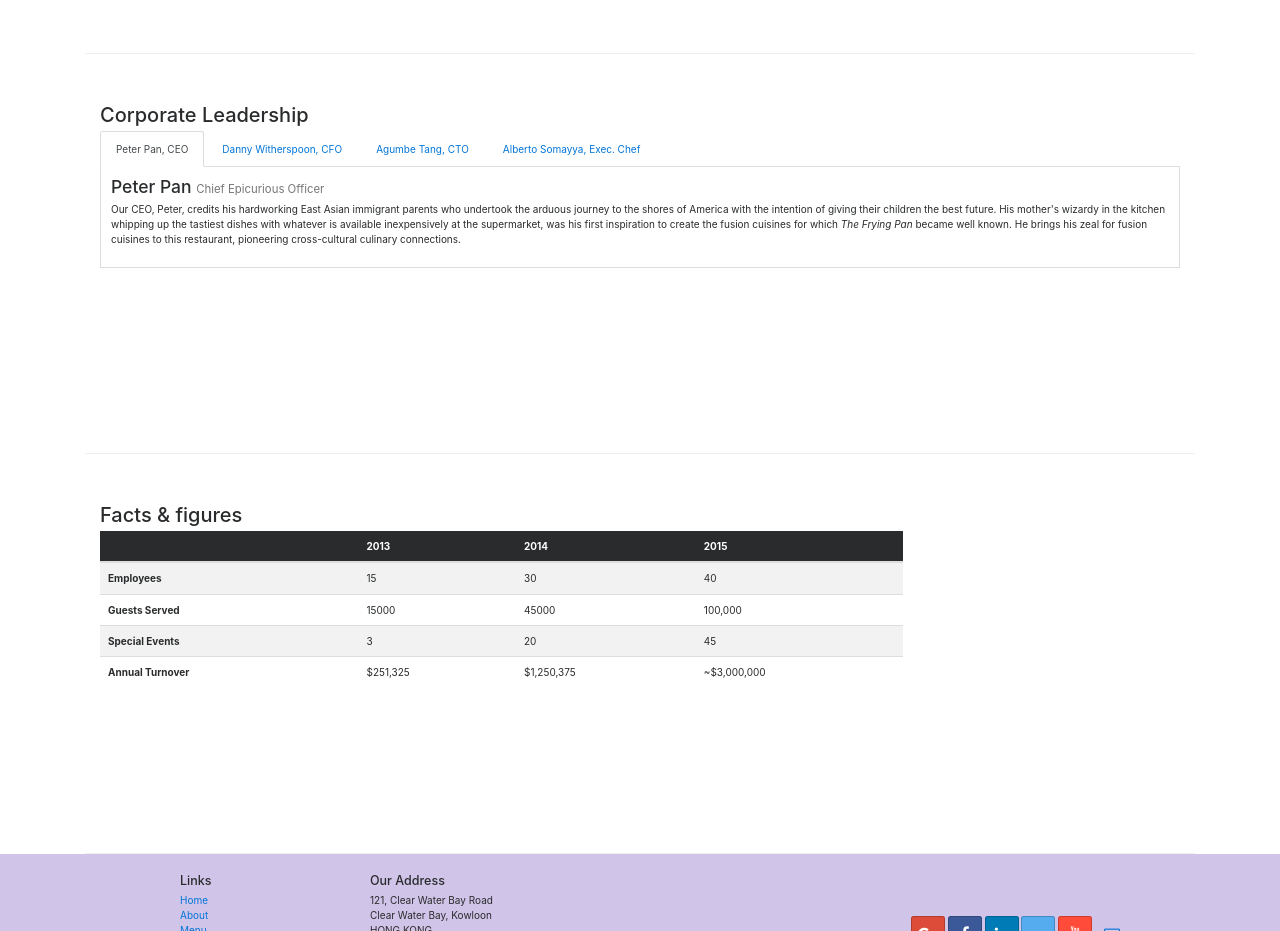
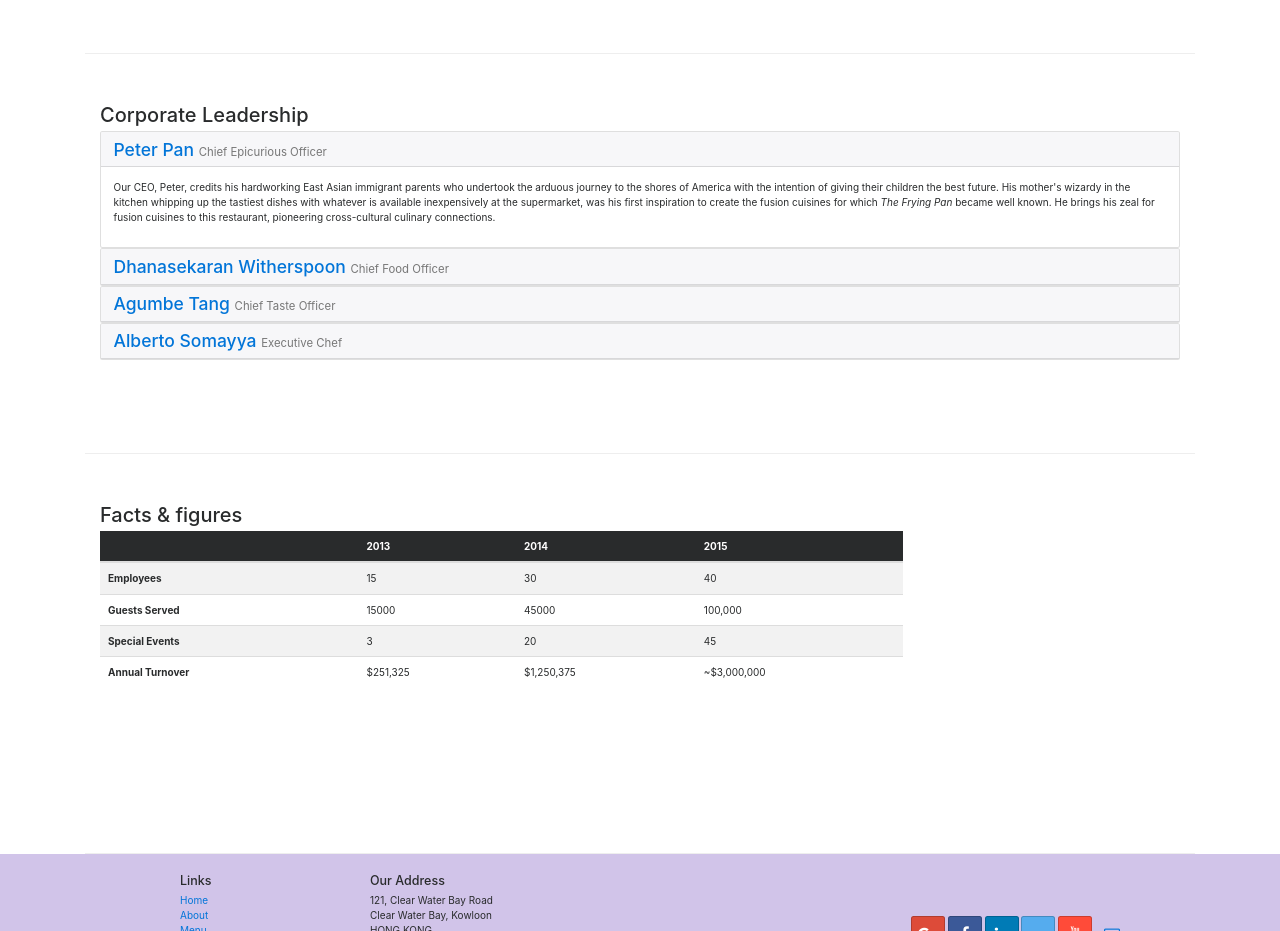
Before and after one commit to ganeshjanamanchi/Bootstrap, a website: page aboutus.html in a window 1280 px wide. Shown: the part 800-1731 px from the top of the page. Drawn offline with nearby package versions, Linux system fonts and the light colour scheme; a script that the page names is missing; some icons are missing.

Commit message:
Collapse and Accordion

```diff
--- a/aboutus.html
+++ b/aboutus.html
@@ -104,39 +104,67 @@
         <div class="row row-content ">
             <div class="col col-sm">
                 <h2>Corporate Leadership</h2>
-                <ul class="nav nav-tabs">
-                  <li class="nav-item">
-                    <a class="nav-link active" href="#peter" role="tab" data-toggle="tab">Peter Pan, CEO</a>
-                  </li>
-                  <li class="nav-item">
-                    <a class="nav-link" href="#danny" role="tab" data-toggle="tab">Danny Witherspoon, CFO</a>
-                  </li>
-                  <li class="nav-item">
-                    <a class="nav-link" href="#agumbe" role="tab" data-toggle="tab">Agumbe Tang, CTO</a>
-                  </li>
-                  <li class="nav-item">
-                    <a class="nav-link" href="#alberto" role="tab" data-toggle="tab">Alberto Somayya, Exec. Chef</a>
-                  </li>
-                </ul>
 
-                <div class="tab-content">
-                  <div role="tabpannel" class="tab-pane fade show active" id="peter">
-                      <h3 class="hidden-xs-down">Peter Pan <small>Chief Epicurious Officer</small></h3>
+
+
+                <div id="accordion" role="tablist">
+
+                  <div class="card">
+                    <div class="card-header" role="tab" id="peterhead">
+                      <h3 class="mb-0">
+                        <a data-toggle="collapse" data-parent="#accordion" href="#peter">Peter Pan <small>Chief Epicurious Officer</small>
+                        </h3></a>
+                    </div>
+                    <div role="tabpannel" class="collapse show" id="peter">
+                    <div class="card-block">
                       <p class="hidden-xs-down">Our CEO, Peter, credits his hardworking East Asian immigrant parents who undertook the arduous journey to the shores of America with the intention of giving their children the best future. His mother's wizardy in the kitchen whipping up the tastiest dishes with whatever is available inexpensively at the supermarket, was his first inspiration to create the fusion cuisines for which <em>The Frying Pan</em> became well known. He brings his zeal for fusion cuisines to this restaurant, pioneering cross-cultural culinary connections.</p>
+                    </div>
+                    </div>
                   </div>
-                  <div role="tabpannel" class="tab-pane fade" id="danny">
-                      <h3>Dhanasekaran Witherspoon <small>Chief Food Officer</small></h3>
+
+                  <div class="card">
+                      <div class="card-header" role="tab" id="dannyhead">
+                      <h3 class="mb-0">
+                          <a class="collapsed" data-toggle="collapse" data-parent="#accordion" href="#danny">
+                          Dhanasekaran Witherspoon <small>Chief Food Officer</small>
+                          </a>
+                      </h3>
+                  </div>
+                  <div role="tabpanel" class="collapse" id="danny">
+                      <div class="card-block">
                       <p class="hidden-xs-down">Our CFO, Danny, as he is affectionately referred to by his colleagues, comes from a long established family tradition in farming and produce. His experiences growing up on a farm in the Australian outback gave him great appreciation for varieties of food sources. As he puts it in his own words, <em>Everything that runs, wins, and everything that stays, pays!</em></p>
+                      </div>
+                  </div>
+                  </div>
+
+                  <div class="card">
+                    <div class="card-header" role="tab" id="agumbehead">
+                      <h3 class="mb-0">
+                        <a class="collapsed" data-toggle="collapse" data-parent="#accordion" href="#agumbe">Agumbe Tang <small>Chief Taste Officer</small>
+                        </a>
+                      </h3>
                     </div>
-                    <div role="tabpannel" class="tab-pane fade" id="agumbe">
-                      <h3>Agumbe Tang <small>Chief Taste Officer</small></h3>
+                    <div role="tabpannel" class="collapse" id="agumbe">
+                      <div class="card-block">
                       <p class="hidden-xs-down">Blessed with the most discerning gustatory sense, Agumbe, our CTO, personally ensures that every dish that we serve meets his exacting tastes. Our chefs dread the tongue lashing that ensues if their dish does not meet his exacting standards. He lives by his motto, <em>You click only if you survive my lick.</em></p>
                     </div>
-                    <div role="tabpannel" class="tab-pane fade" id="alberto">
-                      <h3>Alberto Somayya <small>Executive Chef</small></h3>
+                    </div>
+                  </div>
+
+                  <div class="card">
+                    <div class="card-header" role="tab" id="albertohead">
+                      <h3 class="mb-0">
+                        <a class="collapsed" data-toggle="collapse" data-parent="#accordion" href="#alberto">Alberto Somayya <small>Executive Chef</small>
+                        </a>
+                      </h3>
+                  </div>
+                    <div role="tabpannel" class="collapse" id="alberto">
+                      <div class="card-block">
                       <p class="hidden-xs-down">Award winning three-star Michelin chef with wide International experience having worked closely with whos-who in the culinary world, he specializes in creating mouthwatering Indo-Italian fusion experiences. He says, <em>Put together the cuisines from the two craziest cultures, and you get a winning hit! Amma Mia!</em></p>
                     </div>
                     </div>
+                    </div>
+                  </div>
             </div>
        </div>
        <div class="row row-content">
```
